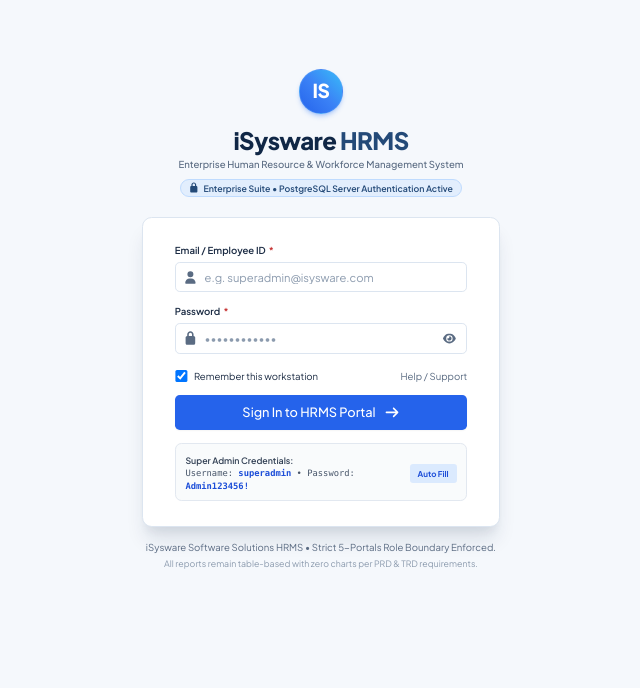
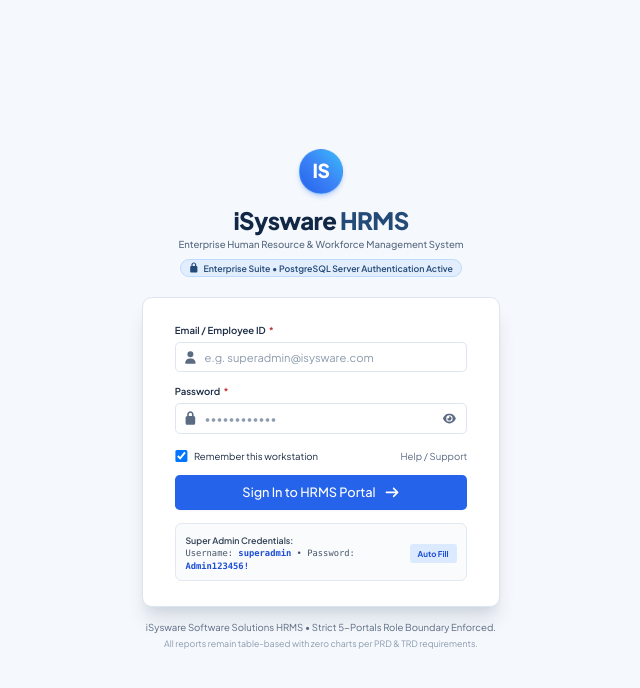
Before and after one commit to khuzaimaaliwarsi/HRMSystem, a React (Vite) app in the folder frontend/: page /login in a window 1280 px wide. Shown: the top 688 px of the page, without its empty margins (319-959 px from the left). Built offline with nearby package versions, Linux system fonts and the light colour scheme; no server answers.

Commit message:
fix(layout): adjust sidebar and page containers to h-[125vh] for 80% zoom full screen coverage

```diff
--- a/frontend/src/index.css
+++ b/frontend/src/index.css
@@ -35,6 +35,9 @@
   @media (min-width: 768px) {
     html {
       zoom: 0.8;
+    }
+    body, #root {
+      min-height: 125vh;
     }
   }
 
--- a/frontend/src/layouts/AppSidebar.jsx
+++ b/frontend/src/layouts/AppSidebar.jsx
@@ -74,7 +74,7 @@ export function AppSidebar({
       className={cn(
         "flex flex-col bg-[#0B132B] border-r border-slate-800/80 transition-all duration-300 z-30 select-none text-white",
         isMobile ? "w-72 h-full" : collapsed ? "w-16" : "w-[280px]",
-        !isMobile && "hidden lg:flex shrink-0 h-screen sticky top-0"
+        !isMobile && "hidden lg:flex shrink-0 h-[125vh] sticky top-0"
       )}
     >
       {/* Brand Header */}
--- a/frontend/src/layouts/PortalShell.jsx
+++ b/frontend/src/layouts/PortalShell.jsx
@@ -8,7 +8,7 @@ export function PortalShell() {
   const [mobileDrawerOpen, setMobileDrawerOpen] = useState(false)
 
   return (
-    <div className="min-h-screen bg-hrms-canvas flex">
+    <div className="min-h-[125vh] bg-hrms-canvas flex">
       {/* Desktop Collapsible Sidebar */}
       <AppSidebar
         collapsed={sidebarCollapsed}
--- a/frontend/src/pages/auth/LoginPage.jsx
+++ b/frontend/src/pages/auth/LoginPage.jsx
@@ -56,7 +56,7 @@ export function LoginPage() {
   }
 
   return (
-    <div className="min-h-screen bg-hrms-canvas flex flex-col justify-center py-12 sm:px-6 lg:px-8 selection:bg-hrms-accent-light selection:text-hrms-primary">
+    <div className="min-h-[125vh] bg-hrms-canvas flex flex-col justify-center py-12 sm:px-6 lg:px-8 selection:bg-hrms-accent-light selection:text-hrms-primary">
       {/* Top Branding Header */}
       <div className="sm:mx-auto sm:w-full sm:max-w-md text-center">
         <BrandLogo size="xl" className="mx-auto mb-4" />
```
